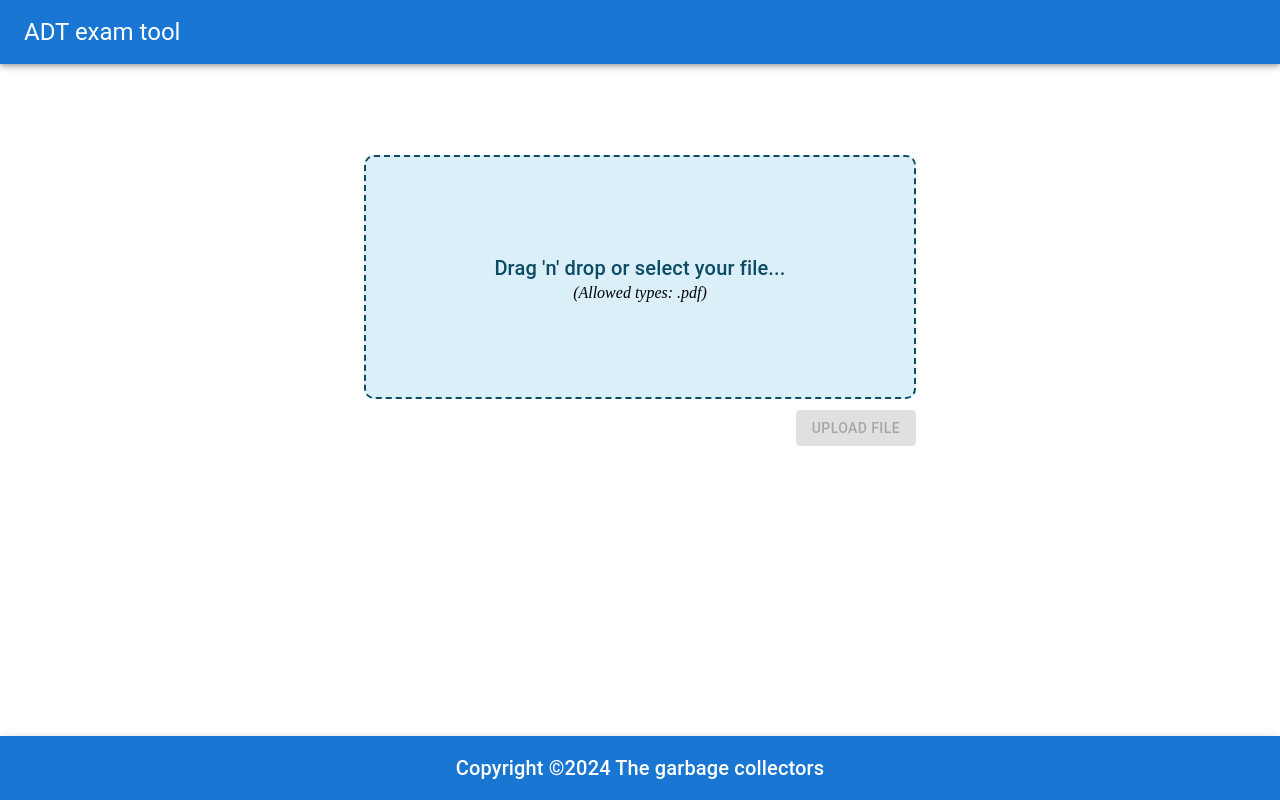
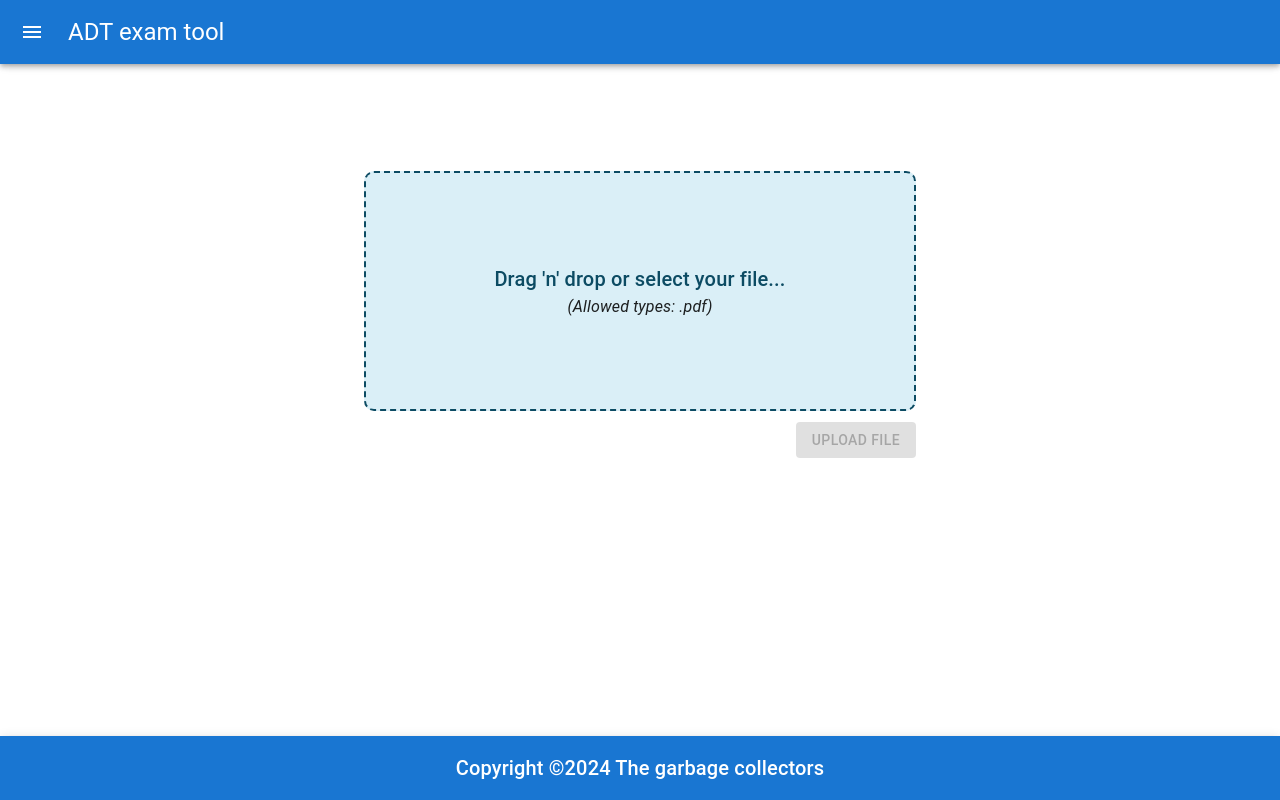
Before and after one commit to SpeekeR99/TSP_Kimlova_Savel_Slechta_Vdoviak_Zappe, a React app in the folder web/: page / in a window 1280 px wide. Built offline with nearby package versions, Linux system fonts and the light colour scheme.

Commit message:
issue #11235 Vytvoření navigace webu

```diff
--- a/web/package.json
+++ b/web/package.json
@@ -19,6 +19,7 @@
 	"dependencies": {
 		"@emotion/react": "^11.11.4",
 		"@emotion/styled": "^11.11.0",
+		"@mui/icons-material": "^5.15.14",
 		"@mui/material": "^5.15.14",
 		"dotenv": "^16.4.5",
 		"express": "^4.19.1",
--- a/web/src/client/App.tsx
+++ b/web/src/client/App.tsx
@@ -1,14 +1,24 @@
 import React from 'react'
 import { Route, Routes } from 'react-router-dom'
-import { ERROR_PAGE, MAIN_PAGE, NOT_FOUND_PAGE } from './constants'
+import {
+	ABOUT_PAGE,
+	ERROR_PAGE,
+	GENERATE_PAGE,
+	MAIN_PAGE,
+	NOT_FOUND_PAGE,
+} from './constants'
 import MainPage from './pages/MainPage'
 import ErrorPage from './pages/ErrorPage'
 import NotFoundPage from './pages/NotFoundPage'
+import AboutPage from './pages/AboutPage'
+import GeneratePage from './pages/GeneratePage'
 
 const App = () => (
 	<Routes>
 		<Route path={MAIN_PAGE} element={<MainPage />} />
 		<Route path={ERROR_PAGE} element={<ErrorPage />} />
+		<Route path={GENERATE_PAGE} element={<GeneratePage />} />
+		<Route path={ABOUT_PAGE} element={<AboutPage />} />
 		<Route path={NOT_FOUND_PAGE} element={<NotFoundPage />} />
 	</Routes>
 )
--- a/web/src/client/components/BaseLayout.tsx
+++ b/web/src/client/components/BaseLayout.tsx
@@ -1,5 +1,7 @@
-import React, { Fragment, ReactNode } from 'react'
+import React, { Fragment, ReactNode, useState } from 'react'
 import { AppBar, Typography, Toolbar, Box } from '@mui/material'
+import Menu from './Menu/Menu'
+import { DrawerHeader, Main } from './Menu/styles'
 
 interface BaseLayoutProps {
 	children?: ReactNode
@@ -23,24 +25,19 @@ const Footer = () => (
 	</Fragment>
 )
 
-const Header = () => (
-	<Box sx={{ flexGrow: 1, height: '8vh' }}>
-		<AppBar component='nav'>
-			<Toolbar sx={{ height: '8vh' }}>
-				<Typography variant='h5' component='div' sx={{ flexGrow: 1 }}>
-					ADT exam tool
-				</Typography>
-			</Toolbar>
-		</AppBar>
-	</Box>
-)
+const BaseLayout = ({ children }: BaseLayoutProps) => {
+	const [open, setOpen] = useState<boolean>(false)
 
-const BaseLayout = ({ children }: BaseLayoutProps) => (
-	<>
-		{<Header />}
-		{children}
-		<Footer />
-	</>
-)
+	return (
+		<Box sx={{ display: 'flex' }}>
+			<Menu open={open} setOpen={setOpen} />
+			<Main open={open}>
+				<DrawerHeader />
+				{children}
+			</Main>
+			<Footer />
+		</Box>
+	)
+}
 
 export default BaseLayout
--- /dev/null
+++ b/web/src/client/components/Menu/Menu.tsx
@@ -0,0 +1,92 @@
+import React from 'react'
+import { useTheme, Theme } from '@mui/material/styles'
+import Box from '@mui/material/Box'
+import Drawer from '@mui/material/Drawer'
+import CssBaseline from '@mui/material/CssBaseline'
+import Toolbar from '@mui/material/Toolbar'
+import Typography from '@mui/material/Typography'
+import Divider from '@mui/material/Divider'
+import IconButton from '@mui/material/IconButton'
+import MenuIcon from '@mui/icons-material/Menu'
+import ChevronLeftIcon from '@mui/icons-material/ChevronLeft'
+import ChevronRightIcon from '@mui/icons-material/ChevronRight'
+import MenuItems from './MenuItems'
+import { AppBar, DrawerHeader } from './styles'
+
+const drawerWidth = 240
+
+interface HeaderProps {
+	open: boolean
+	handleDrawerOpen: () => void
+}
+
+interface MenuProps {
+	open: boolean
+	setOpen: (boolean) => void
+}
+
+const Header = ({ open, handleDrawerOpen }: HeaderProps) => (
+	<AppBar open={open} sx={{ height: '8vh' }}>
+		<Toolbar>
+			<IconButton
+				color='inherit'
+				aria-label='open drawer'
+				onClick={handleDrawerOpen}
+				edge='start'
+				sx={{ mr: 2, ...(open && { display: 'none' }) }}
+			>
+				<MenuIcon />
+			</IconButton>
+			<Typography variant='h5' component='div' sx={{ flexGrow: 1 }}>
+				ADT exam tool
+			</Typography>
+		</Toolbar>
+	</AppBar>
+)
+
+const Menu = ({ open, setOpen }: MenuProps) => {
+	const theme: Theme = useTheme()
+
+	const handleDrawerOpen = () => {
+		setOpen(true)
+	}
+
+	const handleDrawerClose = () => {
+		setOpen(false)
+	}
+
+	return (
+		<>
+			<CssBaseline />
+			<Header open={open} handleDrawerOpen={handleDrawerOpen} />
+			<Drawer
+				sx={{
+					width: drawerWidth,
+					flexShrink: 0,
+					'& .MuiDrawer-paper': {
+						width: drawerWidth,
+						boxSizing: 'border-box',
+					},
+				}}
+				variant='persistent'
+				anchor='left'
+				open={open}
+			>
+				<DrawerHeader>
+					<IconButton onClick={handleDrawerClose}>
+						{theme.direction === 'ltr' ? (
+							<ChevronLeftIcon />
+						) : (
+							<ChevronRightIcon />
+						)}
+					</IconButton>
+				</DrawerHeader>
+				<Divider />
+				<MenuItems />
+				<Divider />
+			</Drawer>
+		</>
+	)
+}
+
+export default Menu
--- /dev/null
+++ b/web/src/client/components/Menu/MenuItems.tsx
@@ -0,0 +1,61 @@
+import React, { FC, Fragment } from 'react'
+import {
+	Box,
+	Divider,
+	ListItem,
+	ListItemButton,
+	ListItemIcon,
+	ListItemText,
+} from '@mui/material'
+import FileUploadIcon from '@mui/icons-material/FileUpload'
+import ConstructionIcon from '@mui/icons-material/Construction'
+import InfoIcon from '@mui/icons-material/Info'
+import { useNavigate } from 'react-router-dom'
+import { ABOUT_PAGE, GENERATE_PAGE, MAIN_PAGE } from '../../constants'
+
+interface MenuItem {
+	name: string
+	icon: JSX.Element
+	divider?: JSX.Element
+	link: string
+}
+
+const ListItems: MenuItem[] = [
+	{
+		name: 'Upload',
+		icon: <FileUploadIcon />,
+		link: MAIN_PAGE,
+	},
+	{
+		name: 'Generation',
+		icon: <ConstructionIcon />,
+		divider: <Divider />,
+		link: GENERATE_PAGE,
+	},
+	{
+		name: 'About',
+		icon: <InfoIcon />,
+		link: ABOUT_PAGE,
+	},
+]
+
+const MenuItems: FC = () => {
+	const navigate = useNavigate()
+	return (
+		<>
+			{ListItems.map(({ name, icon, divider, link }: MenuItem) => (
+				<Fragment key={name}>
+					<ListItem disablePadding onClick={() => navigate(link)}>
+						<ListItemButton>
+							<ListItemIcon>{icon}</ListItemIcon>
+							<ListItemText primary={name} />
+						</ListItemButton>
+					</ListItem>
+					{divider && divider}
+				</Fragment>
+			))}
+		</>
+	)
+}
+
+export default MenuItems
--- /dev/null
+++ b/web/src/client/components/Menu/styles.tsx
@@ -0,0 +1,53 @@
+import { styled, Theme } from '@mui/material/styles'
+import MuiAppBar, { AppBarProps as MuiAppBarProps } from '@mui/material/AppBar'
+
+const drawerWidth = 240
+
+export interface AppBarProps extends MuiAppBarProps {
+	open?: boolean
+}
+
+export const Main = styled('main', {
+	shouldForwardProp: (prop: string) => prop !== 'open',
+})<{ open?: boolean }>(({ theme, open }) => ({
+	flexGrow: 1,
+	minWidth: '100%',
+	padding: theme.spacing(3),
+	transition: theme.transitions.create('margin', {
+		easing: theme.transitions.easing.sharp,
+		duration: theme.transitions.duration.leavingScreen,
+	}),
+	marginLeft: `-${drawerWidth}px`,
+	...(open && {
+		transition: theme.transitions.create('margin', {
+			easing: theme.transitions.easing.easeOut,
+			duration: theme.transitions.duration.enteringScreen,
+		}),
+		marginLeft: 0,
+	}),
+}))
+
+export const AppBar = styled(MuiAppBar, {
+	shouldForwardProp: (prop: string) => prop !== 'open',
+})<AppBarProps>(({ theme, open }) => ({
+	transition: theme.transitions.create(['margin', 'width'], {
+		easing: theme.transitions.easing.sharp,
+		duration: theme.transitions.duration.leavingScreen,
+	}),
+	...(open && {
+		width: `calc(100% - ${drawerWidth}px)`,
+		marginLeft: `${drawerWidth}px`,
+		transition: theme.transitions.create(['margin', 'width'], {
+			easing: theme.transitions.easing.easeOut,
+			duration: theme.transitions.duration.enteringScreen,
+		}),
+	}),
+}))
+
+export const DrawerHeader = styled('div')(({ theme }: { theme: Theme }) => ({
+	display: 'flex',
+	alignItems: 'center',
+	padding: theme.spacing(0, 1),
+	...theme.mixins.toolbar,
+	justifyContent: 'flex-end',
+}))
--- a/web/src/client/constants.ts
+++ b/web/src/client/constants.ts
@@ -1,5 +1,7 @@
 const MAIN_PAGE = '/'
 const ERROR_PAGE = '/error'
+const ABOUT_PAGE = '/about'
+const GENERATE_PAGE = '/generate'
 const NOT_FOUND_PAGE = '/*'
 
-export { MAIN_PAGE, ERROR_PAGE, NOT_FOUND_PAGE }
+export { MAIN_PAGE, ERROR_PAGE, NOT_FOUND_PAGE, ABOUT_PAGE, GENERATE_PAGE }
--- /dev/null
+++ b/web/src/client/pages/AboutPage.tsx
@@ -0,0 +1,6 @@
+import React from 'react'
+import BaseLayout from '../components/BaseLayout'
+
+const AboutPage = () => <BaseLayout>About page</BaseLayout>
+
+export default AboutPage
--- a/web/src/client/pages/ErrorPage.tsx
+++ b/web/src/client/pages/ErrorPage.tsx
@@ -10,7 +10,7 @@ const ErrorPage = () => (
 				severity='error'
 				sx={{
 					borderRadius: '15px',
-					marginTop: '30%',
+					marginTop: '15%',
 					justifyContent: 'center',
 				}}
 			>
--- /dev/null
+++ b/web/src/client/pages/GeneratePage.tsx
@@ -0,0 +1,6 @@
+import React from 'react'
+import BaseLayout from '../components/BaseLayout'
+
+const GeneratePage = () => <BaseLayout>Generate Page</BaseLayout>
+
+export default GeneratePage
--- a/web/src/client/pages/NotFoundPage.tsx
+++ b/web/src/client/pages/NotFoundPage.tsx
@@ -16,7 +16,7 @@ const NotFoundPage = () => (
 				severity='warning'
 				sx={{
 					borderRadius: '15px',
-					marginTop: '30%',
+					marginTop: '15%',
 					justifyContent: 'center',
 				}}
 			>
```
Also changed, not shown: 1 other file (tests, documents, lock files or other folders).
